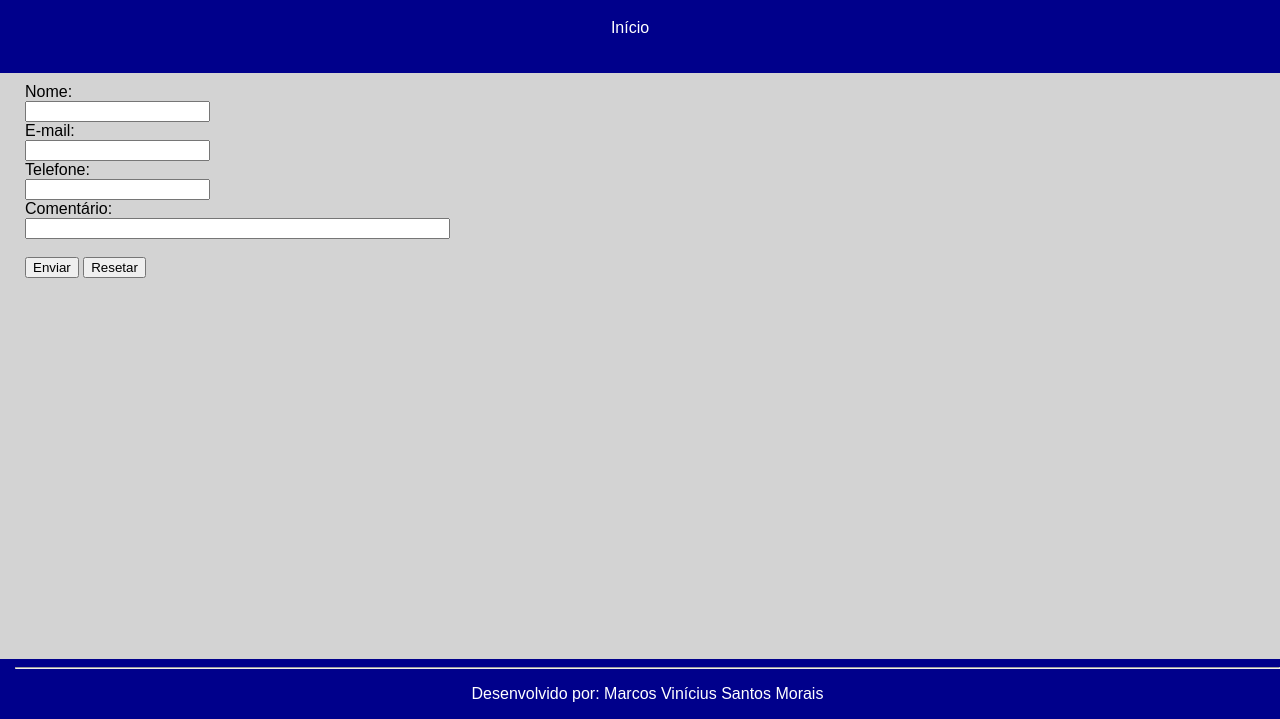
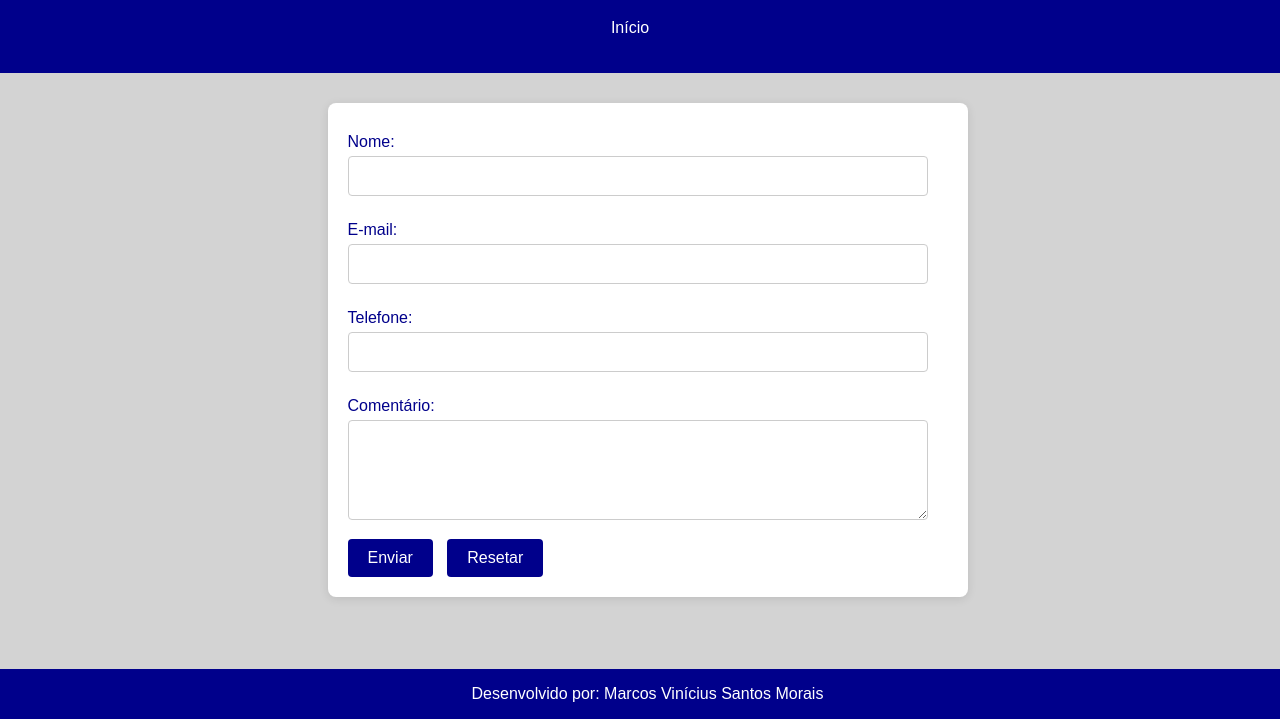
Before and after one commit to imarcossm/ItaCer-mica, a plain HTML site: page contato.html in a window 1280 px wide. Shown: the part 81-800 px from the top of the page. Drawn offline with Linux system fonts and the light colour scheme.

Commit message:
Atualizações da tela de formulário

```diff
--- a/contato.html
+++ b/contato.html
@@ -13,32 +13,35 @@
         <h1>Ita-Cerâmica</h1>
         <nav>
           <ul>
-            <li>
-              <a href="index.html">Início</a>
-            </li>
+            <li><a href="index.html">Início</a></li>
           </ul>
         </nav>
       </header>
+
       <main>
         <form
           action="mailto:viniciusmorais.com@gmail.com"
           method="post"
-          enctype="text/plain"
+          id="commentForm"
         >
-          <label for="nome">Nome:</label><br />
-          <input type="text" name="name" /><br />
-          <label for="Email">E-mail:</label><br />
-          <input type="text" name="mail" /><br />
-          <label for="telefone">Telefone:</label><br />
-          <input type="text" name="telefone" /><br />
-          <label for="Comentário">Comentário:</label><br />
-          <input type="text" name="comment" size="50" /><br /><br />
+          <label for="name">Nome:</label>
+          <input type="text" id="name" name="name" required />
+
+          <label for="email">E-mail:</label>
+          <input type="email" id="email" name="mail" required />
+
+          <label for="telefone">Telefone:</label>
+          <input type="tel" id="telefone" name="telefone" required />
+
+          <label for="comment">Comentário:</label>
+          <textarea id="comment" name="comment" rows="4" required></textarea>
+
           <input type="submit" value="Enviar" />
           <input type="reset" value="Resetar" />
         </form>
       </main>
+
       <footer>
-        <hr />
         <p>Desenvolvido por: Marcos Vinícius Santos Morais</p>
       </footer>
     </div>
--- a/css/style.css
+++ b/css/style.css
@@ -81,6 +81,67 @@ h2{
 
 span {
   color: darkblue;
-  font-size: medium;
+  font-size: larger;
   font-weight: bold;
 }
+
+form {
+  max-width: 600px;
+  margin: 20px auto;
+  padding: 20px;
+  background-color: white;
+  border-radius: 8px;
+  box-shadow: 0 2px 10px rgba(0, 0, 0, 0.1);
+}
+
+form label {
+  display: block;
+  margin: 10px 0 5px;
+  color: darkblue;
+}
+
+form input[type="text"],
+form input[type="email"],
+form input[type="tel"],
+form textarea {
+  width: calc(100% - 20px);
+  padding: 10px;
+  margin-bottom: 15px;
+  border: 1px solid #ccc;
+  border-radius: 4px;
+  box-sizing: border-box;
+  font-size: 16px;
+}
+
+form textarea {
+  resize: vertical;
+  height: 100px;
+}
+
+form input[type="submit"],
+form input[type="reset"] {
+  padding: 10px 20px;
+  border: none;
+  border-radius: 4px;
+  background-color: darkblue;
+  color: white;
+  cursor: pointer;
+  font-size: 16px;
+  margin-right: 10px;
+}
+
+form input[type="submit"]:hover,
+form input[type="reset"]:hover {
+  background-color: #555;
+}
+
+@media (max-width: 768px) {
+  form input[type="text"],
+  form input[type="email"],
+  form input[type="tel"],
+  form textarea,
+  form input[type="submit"],
+  form input[type="reset"] {
+    width: 100%;
+  }
+}
```
